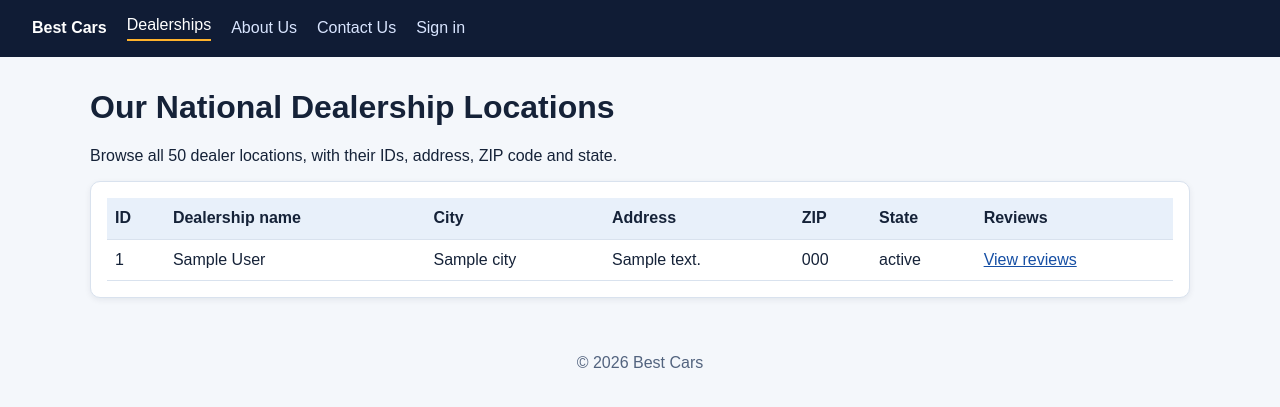
After one commit to ad1let-1/xrwvm-fullstack_developer_capstone, a Django app: template server/frontend/templates/home.html in a window 1280 px wide. The commit adds this page. Shown: the top 407 px of the page. Run offline with Django 5.2, Linux system fonts and the light colour scheme; the template is opened without the code that fills it: most values are stand-ins (such as "Sample title", 1, 10 or a date in 2020).

Commit message:
Render dealership home table with complete dealer details

```diff
--- a/server/djangoapp/views.py
+++ b/server/djangoapp/views.py
@@ -4,6 +4,7 @@ from pathlib import Path
 from django.contrib.auth import authenticate, login, logout
 from django.contrib.auth.models import User
 from django.http import FileResponse, JsonResponse
+from django.shortcuts import render
 from django.views.decorators.csrf import csrf_exempt
 
 STATIC = Path(__file__).resolve().parent.parent / 'frontend' / 'static'
@@ -54,8 +55,7 @@ REVIEWS = [{'id': 1, 'name': 'Taylor Reed', 'dealership': 3,
 
 
 def home(request):
-    return JsonResponse({'project': 'Best Cars Dealership Review Portal',
-                         'dealers': DEALERS, 'loggedIn': request.user.is_authenticated})
+    return render(request, 'home.html', {'dealers': DEALERS})
 
 
 def about(request):
--- a/server/djangoproj/settings.py
+++ b/server/djangoproj/settings.py
@@ -56,7 +56,7 @@ ROOT_URLCONF = 'djangoproj.urls'
 TEMPLATES = [
     {
         'BACKEND': 'django.template.backends.django.DjangoTemplates',
-        'DIRS': [],
+        'DIRS': [BASE_DIR / 'frontend' / 'templates'],
         'APP_DIRS': True,
         'OPTIONS': {
             'context_processors': [
--- a/server/frontend/static/style.css
+++ b/server/frontend/static/style.css
@@ -11,3 +11,7 @@ h1 { margin-top: 0; }
 .card img { width: 100%; height: 180px; object-fit: cover; border-radius: 7px; }
 .card a { color: #164fa4; }
 footer { padding: 1.5rem 2rem; text-align: center; color: #52637e; }
+table { width: 100%; border-collapse: collapse; }
+th, td { padding: .7rem .5rem; text-align: left; border-bottom: 1px solid #d9e2ee; }
+th { background: #e8f0fa; color: #152238; }
+tr:hover td { background: #f7faff; }
--- /dev/null
+++ b/server/frontend/templates/home.html
@@ -0,0 +1,24 @@
+{% load static %}
+<!doctype html>
+<html lang="en">
+<head>
+  <meta charset="utf-8">
+  <meta name="viewport" content="width=device-width, initial-scale=1">
+  <title>Dealerships | Best Cars</title>
+  <link rel="stylesheet" href="{% static 'style.css' %}">
+</head>
+<body>
+  <header><nav aria-label="Main navigation"><strong>Best Cars</strong><a class="active" href="/">Dealerships</a><a href="/about">About Us</a><a href="/contact">Contact Us</a>{% if user.is_authenticated %}<span>Signed in: {{ user.username }}</span>{% else %}<a href="/admin/login/?next=/">Sign in</a>{% endif %}</nav></header>
+  <main>
+    <h1>Our National Dealership Locations</h1>
+    <p>Browse all 50 dealer locations, with their IDs, address, ZIP code and state.</p>
+    <div class="card">
+      <table>
+        <thead><tr><th>ID</th><th>Dealership name</th><th>City</th><th>Address</th><th>ZIP</th><th>State</th><th>Reviews</th></tr></thead>
+        <tbody>{% for dealer in dealers %}<tr><td>{{ dealer.id }}</td><td>{{ dealer.full_name }}</td><td>{{ dealer.city }}</td><td>{{ dealer.address }}</td><td>{{ dealer.zip }}</td><td>{{ dealer.state }}</td><td><a href="/fetchReviews/dealer/{{ dealer.id }}">View reviews</a></td></tr>{% endfor %}</tbody>
+      </table>
+    </div>
+  </main>
+  <footer>&copy; 2026 Best Cars</footer>
+</body>
+</html>
```
